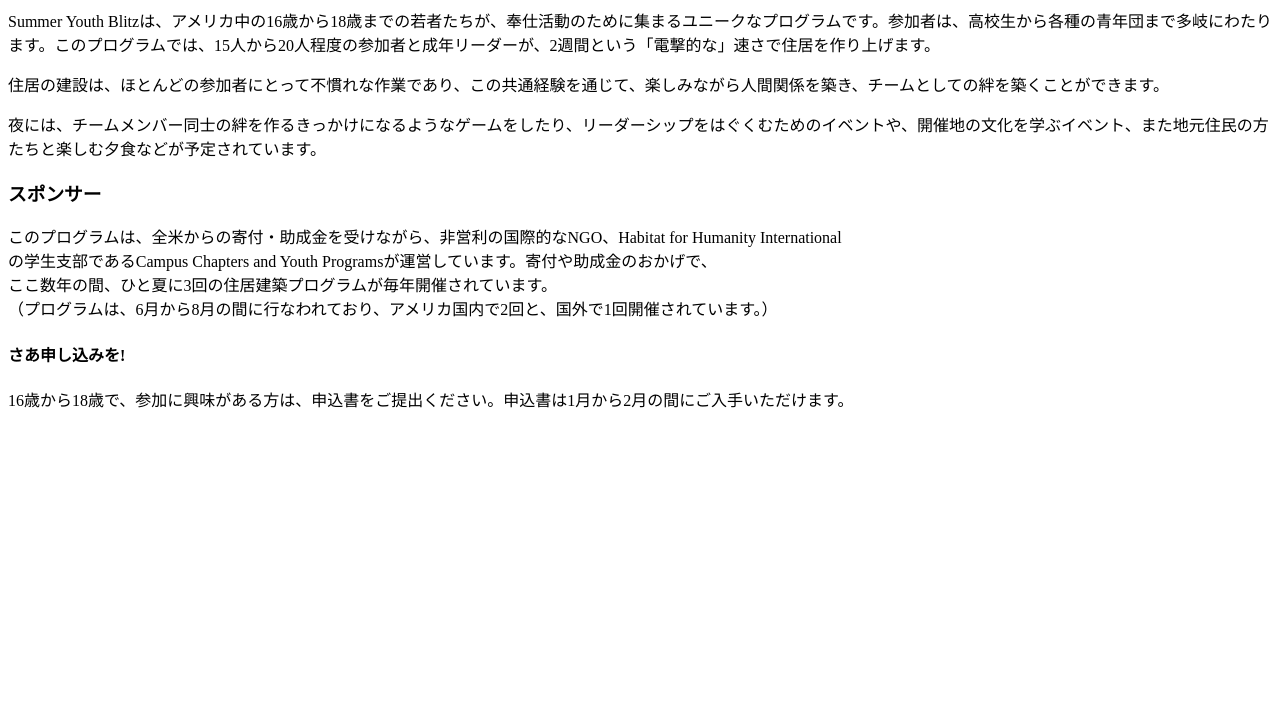
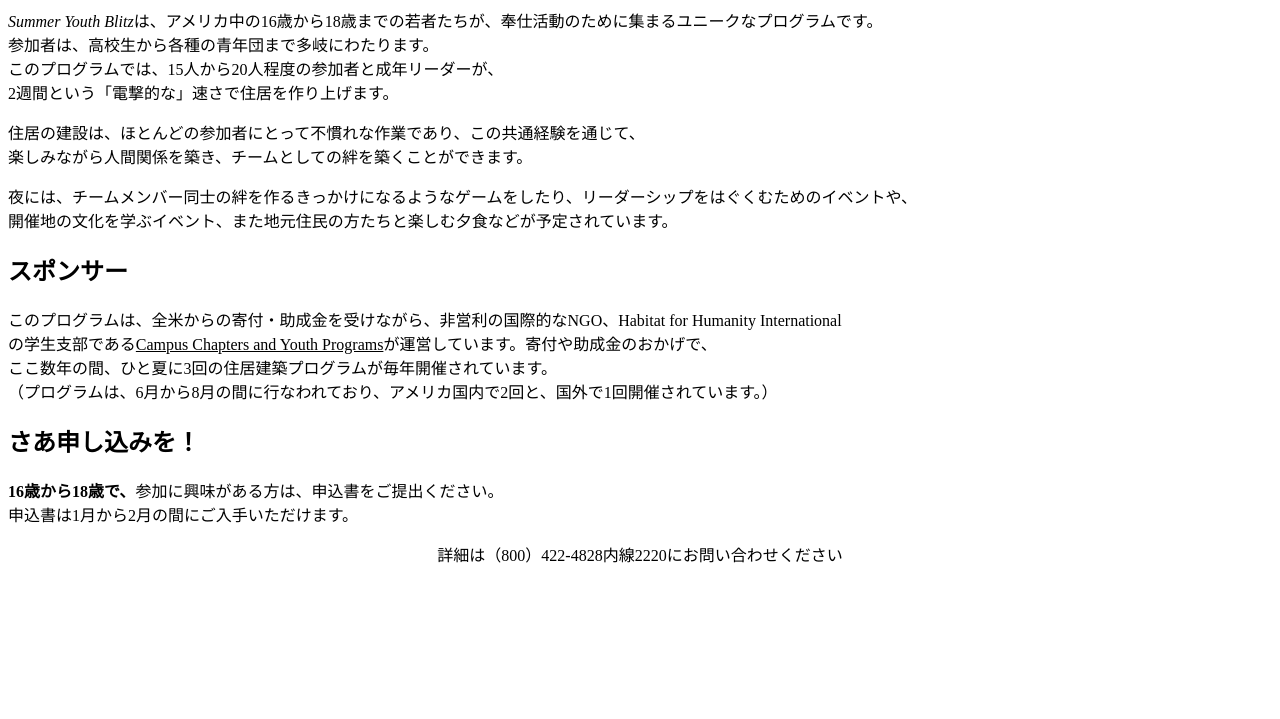
Before and after one commit to cloneko/habitat, a plain HTML site: page ccyp/syb.html in a window 1280 px wide. Shown: the part 81-800 px from the top of the page. Drawn offline with Linux system fonts and the light colour scheme.

Commit message:
20140717 status update

```diff
--- a/ccyp/syb.html
+++ b/ccyp/syb.html
@@ -1,39 +1,61 @@
 <!DOCTYPE html>
 <html>
+
 <head>
-	<meta charset="utf-8" >
-	<meta name="keywords" content="CIW, XHTML 1.0,Habitat for Humanity">
-	<meta name="Description" content="Simple XHTML page for Habitat site">
+	<meta charset="utf-8"/>
+	<meta name="keywords" content="CIW, XHTML 1.0, Habitat for Humanity"/>
+	<meta name="Description" content="Simple XHTML page for Habitat site"/>
+
 	<title>Habitat for Humanity International Summer Youth Blitz Program</title>
-	<!-- <link rel="stylesheet" href="./syb/syb.css" type="text/css" title="stylesheet" /> -->
 </head>
+
 <body>
 
 	<header>
-		<h1>Summer Build for Teen-agerに参加しよう。</h1>
-		<p>Summer Youth Blitzは、アメリカ中の16歳から18歳までの若者たちが、奉仕活動のために集まるユニークなプログラムです。参加者は、高校生から各種の青年団まで多岐にわたります。このプログラムでは、15人から20人程度の参加者と成年リーダーが、2週間という「電撃的な」速さで住居を作り上げます。</p>
-
+		<h1>Summer Build for Teen-agersに参加しよう</h1>
 	</header>
+	<main>
+		<section>
+			<p>
+				<em>Summer Youth Blitz</em>は、アメリカ中の16歳から18歳までの若者たちが、奉仕活動のために集まるユニークなプログラムです。<br/>参加者は、高校生から各種の青年団まで多岐にわたります。<br/>このプログラムでは、15人から20人程度の参加者と成年リーダーが、<br/>2週間という「電撃的な」速さで住居を作り上げます。
+			</p>
+		</section>
+		<section>
+			<p>
+				住居の建設は、ほとんどの参加者にとって不慣れな作業であり、この共通経験を通じて、<br/>楽しみながら人間関係を築き、チームとしての絆を築くことができます。
+			</p>
 
 
-	<main>
-		<article>
-			<p>住居の建設は、ほとんどの参加者にとって不慣れな作業であり、この共通経験を通じて、楽しみながら人間関係を築き、チームとしての絆を築くことができます。</p>
-
-			<p>夜には、チームメンバー同士の絆を作るきっかけになるようなゲームをしたり、リーダーシップをはぐくむためのイベントや、開催地の文化を学ぶイベント、また地元住民の方たちと楽しむ夕食などが予定されています。</p>
-			<section>
-				<header>
-					<h1>スポンサー</h1>
-				</header>
-				<p>このプログラムは、全米からの寄付・助成金を受けながら、非営利の国際的なNGO、Habitat for Humanity International <br />の学生支部であるCampus Chapters and Youth Programsが運営しています。寄付や助成金のおかげで、<br />ここ数年の間、ひと夏に3回の住居建築プログラムが毎年開催されています。<br />（プログラムは、6月から8月の間に行なわれており、アメリカ国内で2回と、国外で1回開催されています。）</p>
-				<section>
-					<h1>さあ申し込みを!</h1>
-
-					<p>16歳から18歳で、参加に興味がある方は、申込書をご提出ください。申込書は1月から2月の間にご入手いただけます。
-					</p>
-				</section>
-			</section>
-		</article>
+		</section>
+		<section>
+			<p>
+				夜には、チームメンバー同士の絆を作るきっかけになるようなゲームをしたり、リーダーシップをはぐくむためのイベントや、<br/>開催地の文化を学ぶイベント、また地元住民の方たちと楽しむ夕食などが予定されています。
+			</p>
+		</section>
+		<section>
+			<h1>スポンサー</h1>
+			<p>
+				このプログラムは、全米からの寄付・助成金を受けながら、非営利の国際的なNGO、Habitat for Humanity International<br/>の学生支部である<u>Campus Chapters and Youth Programs</u>が運営しています。寄付や助成金のおかげで、<br/>ここ数年の間、ひと夏に3回の住居建築プログラムが毎年開催されています。<br/>（プログラムは、6月から8月の間に行なわれており、アメリカ国内で2回と、国外で1回開催されています。）
+			</p>
+		</section>
+		<section>
+			<h1>さあ申し込みを！</h1>
+			<p>
+				<strong>16歳から18歳で、</strong>参加に興味がある方は、申込書をご提出ください。<br/>申込書は1月から2月の間にご入手いただけます。
+			</p>
+		</section>
+		<footer>
+		<div align="center">詳細は（800）422-4828内線2220にお問い合わせください</div>
+		</footer>
 	</main>
 </body>
+<!-- 名前、変更の日付。XHTML 1.0 Transitional準拠 -->
 </html>
+<!-- 家の建築にあたっては、次の作業を行います。
+<ul>
+<li>土台の造成に関わる。</li>
+<li>家の枠組み造りを手伝う。</li>
+<li>専門家に見てもらいつつ簡単な大工仕事を行う。</li>
+</ul>
+-->
+<!-- 現場監督からの要望で箇条書きリストは削除　Jane Doe -->
```
Also changed, not shown: index.html (+2 -2 lines).
